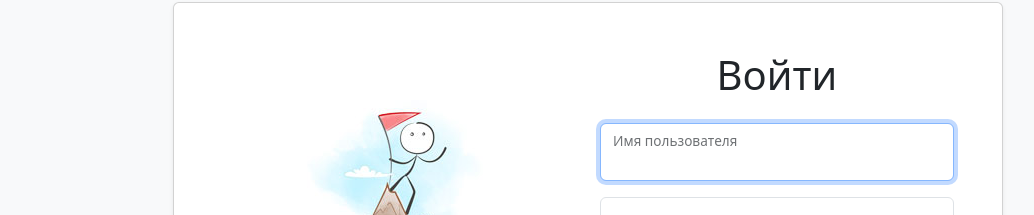
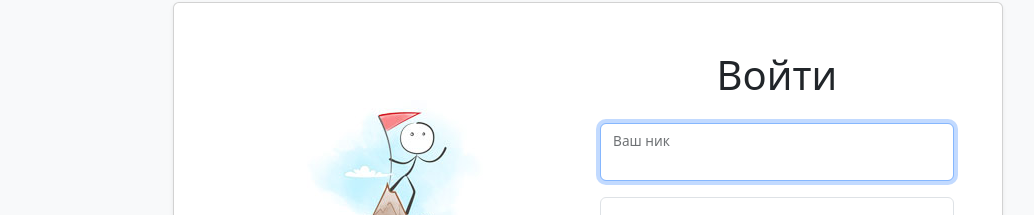
Before and after one commit to yamkin29/frontend-project-12, a React app in the folder frontend/: page /login in a window 1280 px wide. Shown: the part 200-415 px from the top of the page, without its empty margins (52-1086 px from the left). Built offline with nearby package versions, Linux system fonts and the light colour scheme; the HTML template or start-up script is replaced by a standard one; what leo-profanity would draw is missing.

Commit message:
Fix at LoginPage.jsx

```diff
--- a/frontend/src/pages/LoginPage.jsx
+++ b/frontend/src/pages/LoginPage.jsx
@@ -77,7 +77,7 @@
                               value={values.username}
                               ref={loginInputRef}
                             />
-                            <label htmlFor="username">{t('auth.username')}</label>
+                            <label htmlFor="username">{t('auth.nicknamePlaceholder')}</label>
                           </div>
                           <div className="form-floating mb-4">
                             <input
```
